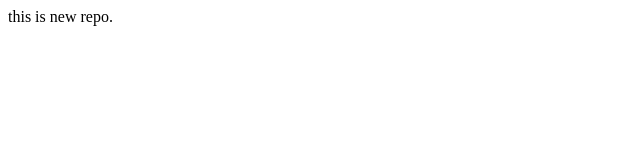
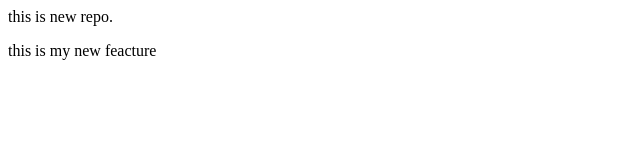
Before and after one commit to Triyanshabisen/Localrepo, a plain HTML site: page index.html in a window 1280 px wide. Shown: the whole page, without its empty margins (0-640 px from the left). Drawn offline with Linux system fonts and the light colour scheme.

Commit message:
Add new feacture

```diff
--- a/index.html
+++ b/index.html
@@ -1 +1,2 @@
 <p>this is new repo.</p>
+<p>this is my new feacture</p>
```
